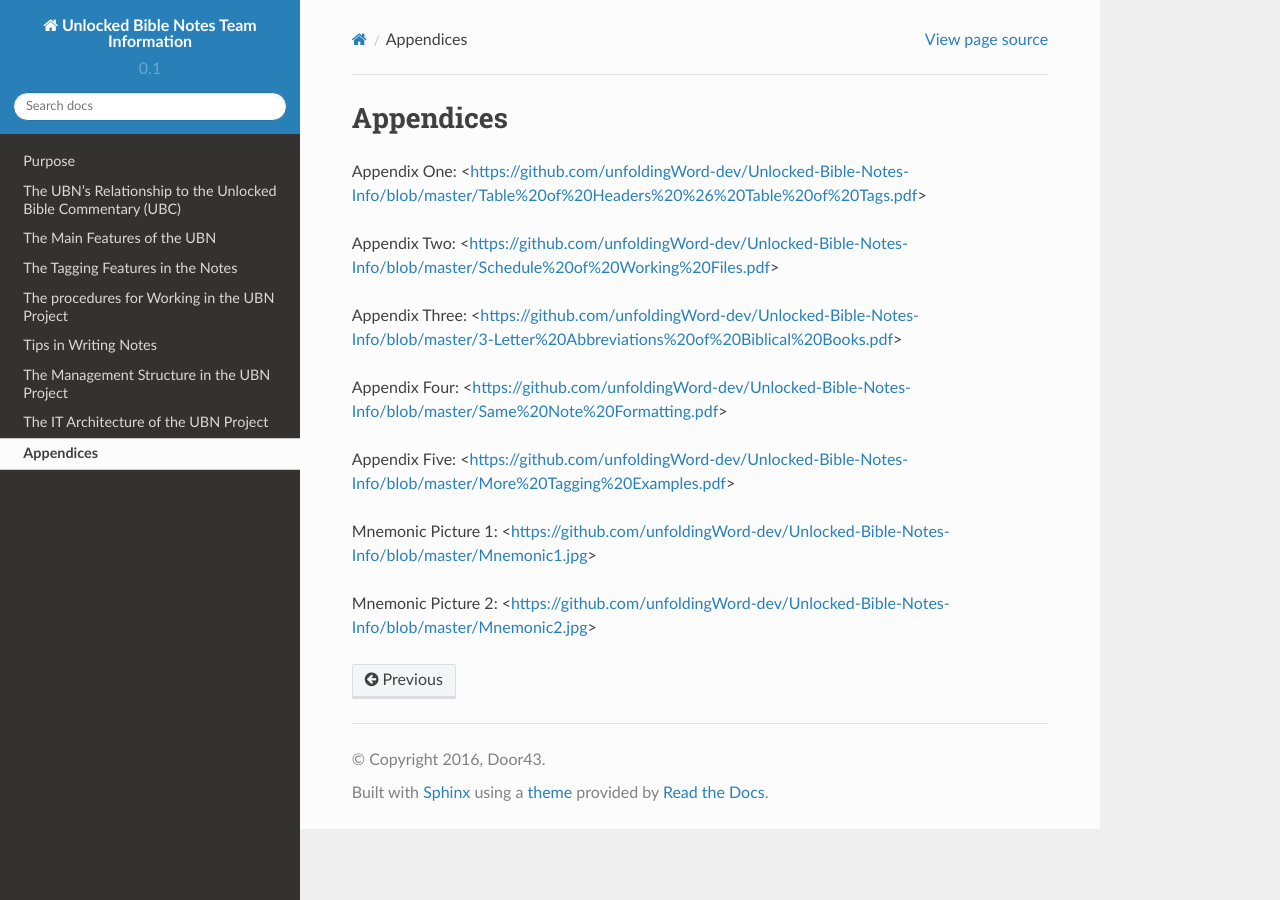
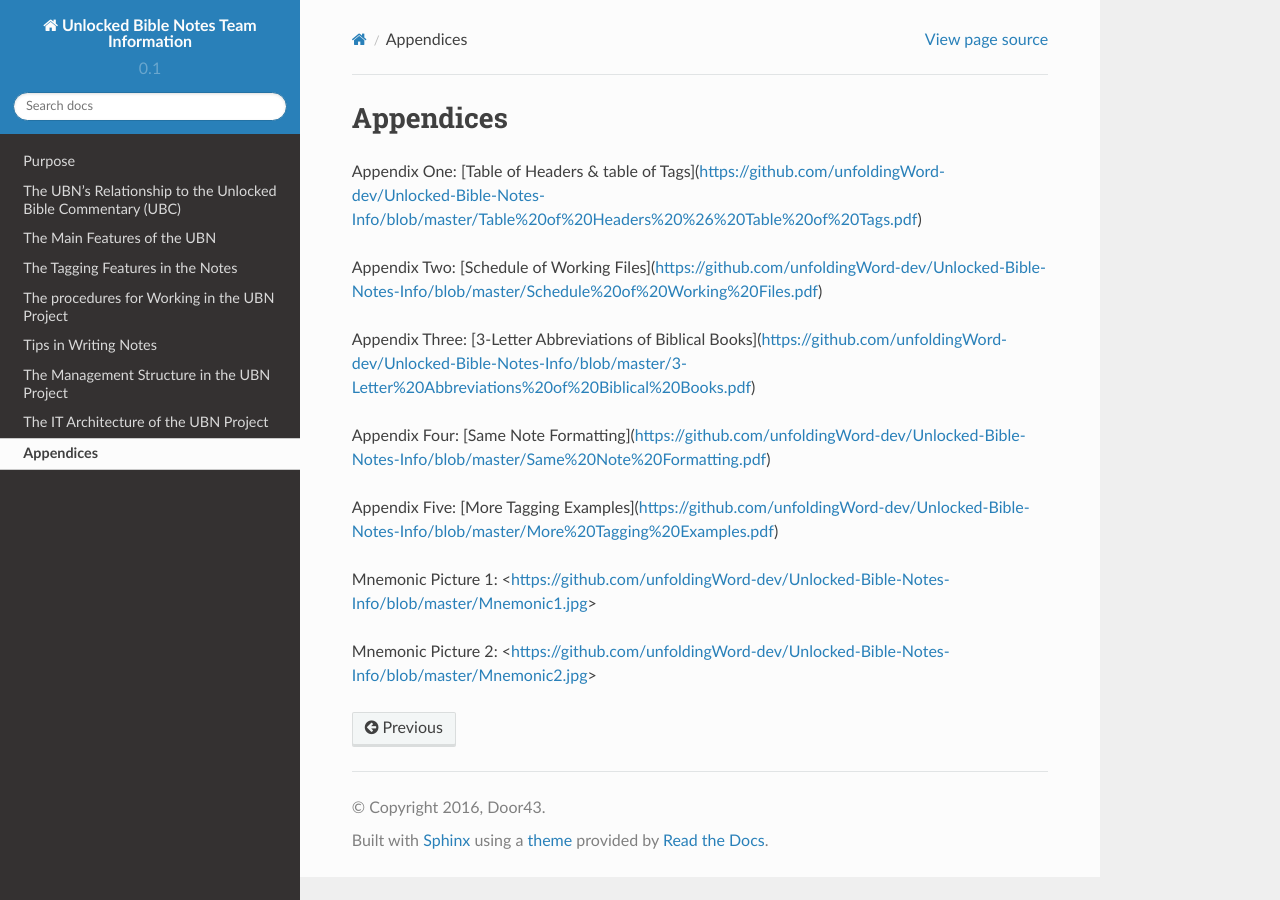
Before and after one commit to unfoldingWord-dev/Unlocked-Bible-Notes-Info, a Sphinx documentation site: the page built from docs/appendices.rst, in a window 1280 px wide. Built offline with Sphinx 7.4.7 and the Read the Docs theme 2.0.0, drawn with Linux system fonts in a browser that asks for light colours.

Commit message:
Update appendices.rst

```diff
--- a/docs/appendices.rst
+++ b/docs/appendices.rst
@@ -2,15 +2,15 @@
 ==========
 
 
-Appendix One: <https://github.com/unfoldingWord-dev/Unlocked-Bible-Notes-Info/blob/master/Table%20of%20Headers%20%26%20Table%20of%20Tags.pdf>
+Appendix One: [Table of Headers & table of Tags](https://github.com/unfoldingWord-dev/Unlocked-Bible-Notes-Info/blob/master/Table%20of%20Headers%20%26%20Table%20of%20Tags.pdf)
 
-Appendix Two: <https://github.com/unfoldingWord-dev/Unlocked-Bible-Notes-Info/blob/master/Schedule%20of%20Working%20Files.pdf>
+Appendix Two: [Schedule of Working Files](https://github.com/unfoldingWord-dev/Unlocked-Bible-Notes-Info/blob/master/Schedule%20of%20Working%20Files.pdf)
 
-Appendix Three: <https://github.com/unfoldingWord-dev/Unlocked-Bible-Notes-Info/blob/master/3-Letter%20Abbreviations%20of%20Biblical%20Books.pdf>
+Appendix Three: [3-Letter Abbreviations of Biblical Books](https://github.com/unfoldingWord-dev/Unlocked-Bible-Notes-Info/blob/master/3-Letter%20Abbreviations%20of%20Biblical%20Books.pdf)
 
-Appendix Four: <https://github.com/unfoldingWord-dev/Unlocked-Bible-Notes-Info/blob/master/Same%20Note%20Formatting.pdf>
+Appendix Four: [Same Note Formatting](https://github.com/unfoldingWord-dev/Unlocked-Bible-Notes-Info/blob/master/Same%20Note%20Formatting.pdf)
 
-Appendix Five: <https://github.com/unfoldingWord-dev/Unlocked-Bible-Notes-Info/blob/master/More%20Tagging%20Examples.pdf>
+Appendix Five: [More Tagging Examples](https://github.com/unfoldingWord-dev/Unlocked-Bible-Notes-Info/blob/master/More%20Tagging%20Examples.pdf)
 
 Mnemonic Picture 1: <https://github.com/unfoldingWord-dev/Unlocked-Bible-Notes-Info/blob/master/Mnemonic1.jpg>
 
```
